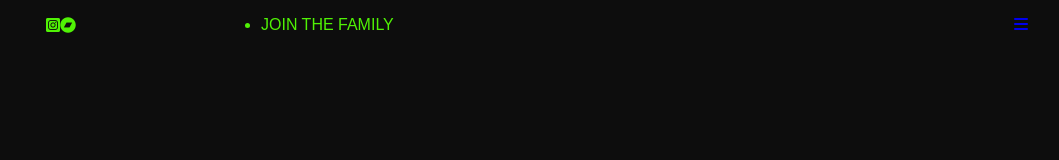
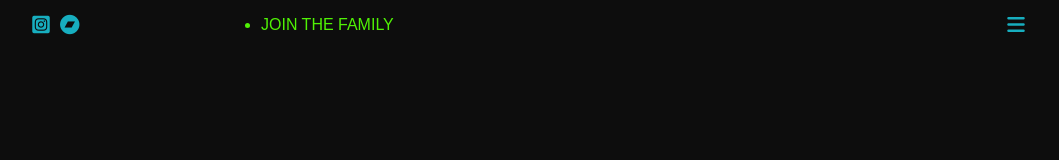
Before and after one commit to EvMad/garden-mockup, a plain HTML site: page index.html in a window 1280 px wide. Shown: the whole page, without its empty margins (99-1158 px from the left). Drawn offline with Linux system fonts and the light colour scheme; a web font is replaced by a local one.

Commit message:
.topIcon {}

```diff
--- a/assets/css/style.css
+++ b/assets/css/style.css
@@ -36,3 +36,10 @@ body {
 .topCenter {
     flex: 6;
 }
+
+.topIcon {
+    font-size: 20px;
+    margin-right: 10px;
+    color: var(--blue);
+    cursor: pointer;
+}
```
